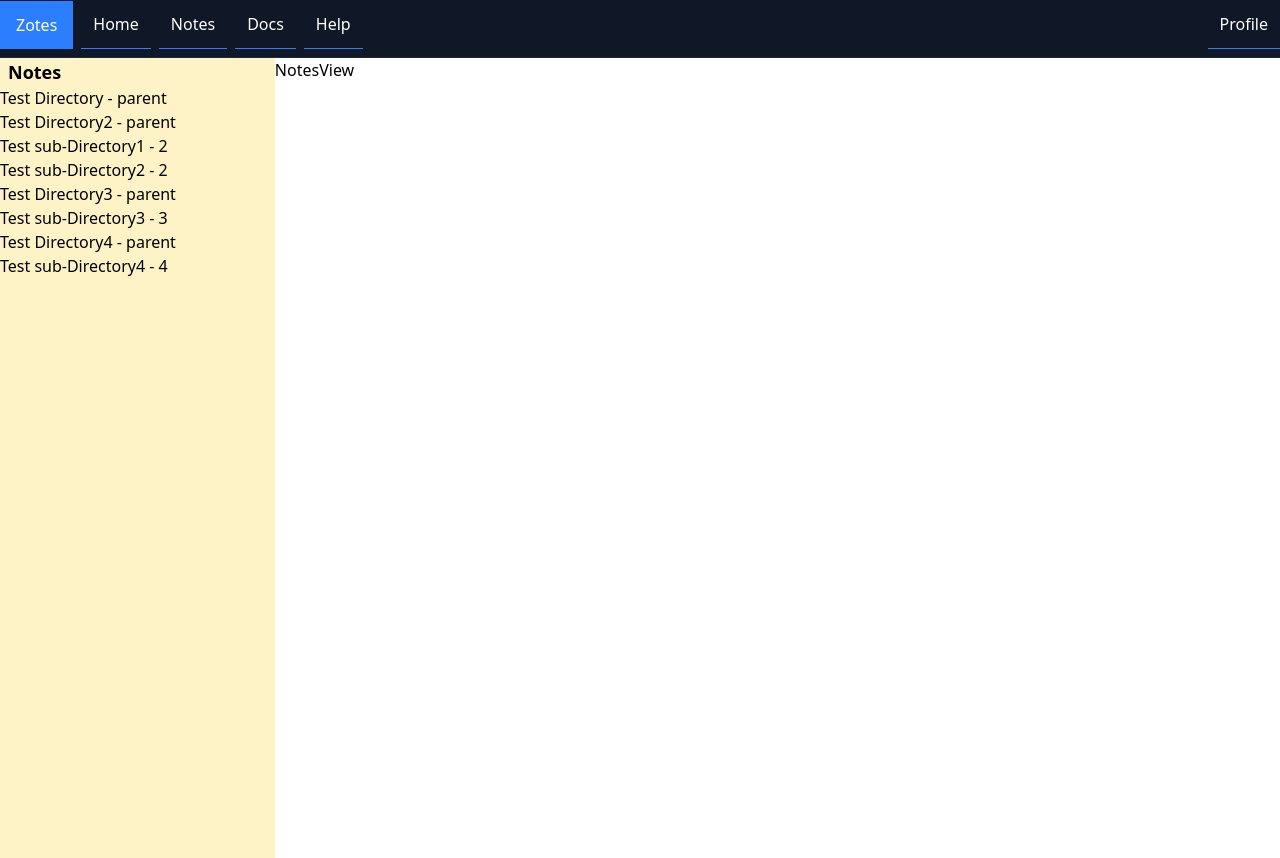
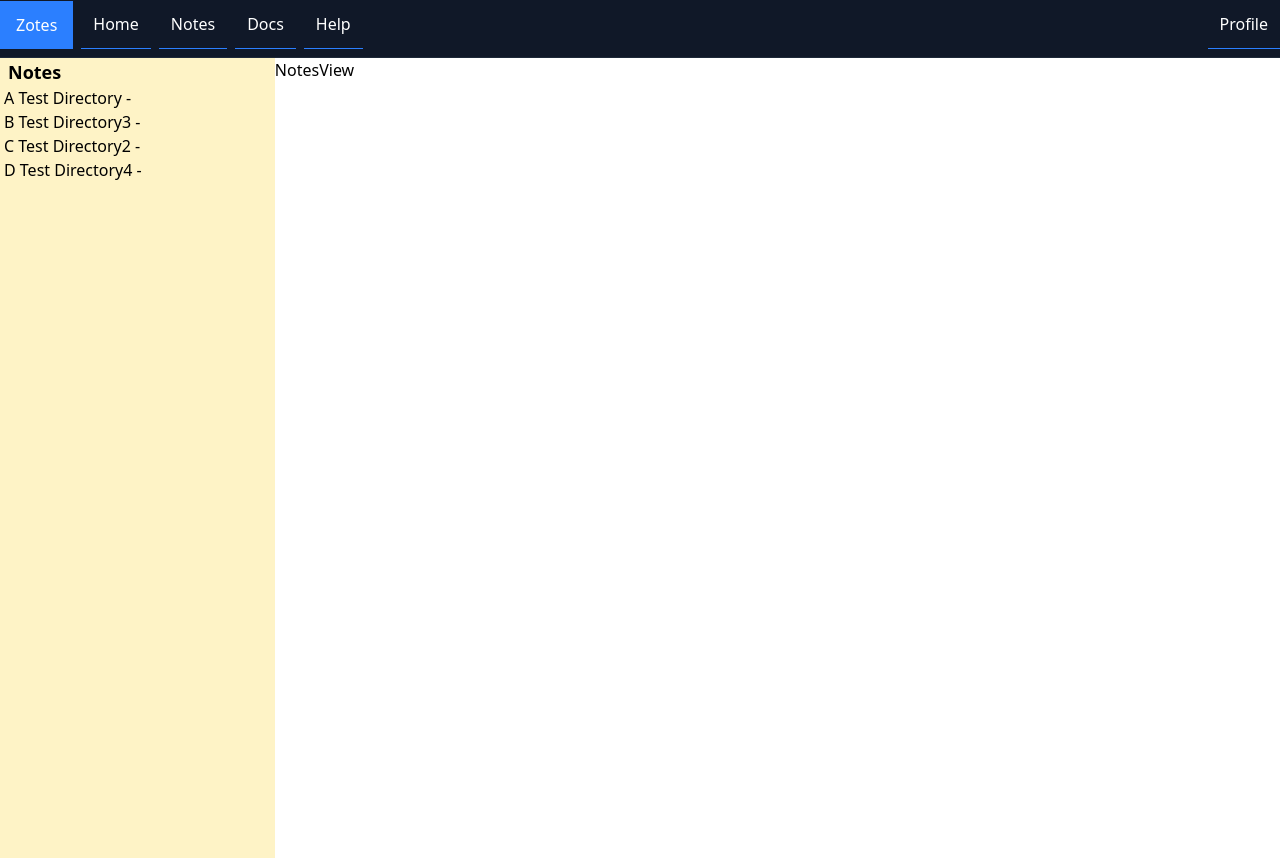
Before and after one commit to cwilliamson29/zotes, a React (Vite) app: page /user in a window 1280 px wide. Built offline with nearby package versions, Linux system fonts and the light colour scheme.

Commit message:
working on directory view

```diff
--- a/package.json
+++ b/package.json
@@ -10,6 +10,7 @@
     "preview": "vite preview"
   },
   "dependencies": {
+    "@headlessui/react": "^2.2.4",
     "@supabase/supabase-js": "^2.49.8",
     "@tailwindcss/vite": "^4.1.8",
     "react": "^19.1.0",
--- /dev/null
+++ b/src/components/notes/DisplayDirecories.jsx
@@ -0,0 +1,30 @@
+import React from 'react'
+import {sortDirectoriesByName} from "../../helpers/sidebarHelper.js";
+import {Transition} from "@headlessui/react";
+
+function DisplayDirectories({directory}) {
+    const [expanded, setExpanded] = React.useState(false);
+    const sortedDirectories = sortDirectoriesByName(directory.children)
+    return (
+        <div className="pl-1" onClick={() => setExpanded(!expanded)}>
+            {directory.name} - {directory.parent_id}
+
+            <Transition show={expanded} enter="transition ease-in-out duration-150" enterFrom="opacity-0 h-0" enterTo="opacity-100 h-auto"
+                        leave="transition ease-in-out duration-150" leaveFrom="opacity-100 h-auto" leaveTo="opacity-0 h-0">
+                <div className="min-w-full">
+                    {sortedDirectories.map((child) => (
+
+                        <div key={child.id} className="pl-3">{child.name}</div>)
+                    )}
+                </div>
+            </Transition>
+            {/*{sortedDirectories.map((child) => (*/}
+
+            {/*    <div key={child.id} className="pl-3">{child.name}</div>)*/}
+            {/*)}*/}
+            <div id={"parentContent" + directory.id}></div>
+        </div>
+    )
+}
+
+export default DisplayDirectories
--- a/src/components/notes/Sidebar.jsx
+++ b/src/components/notes/Sidebar.jsx
@@ -1,39 +1,55 @@
 import React from 'react'
+import {sortDirectoriesByName} from "../../helpers/sidebarHelper.js";
+import DisplayDirectories from "./DisplayDirecories.jsx";
 
 function Sidebar() {
     const menuItems = [
-        {name: "Test Directory", id: 1, parent_id: "parent"},
-        {name: "Test Directory2", id: 2, parent_id: "parent"},
-        {name: "Test Directory3", id: 3, parent_id: "parent"},
-        {name: "Test Directory4", id: 4, parent_id: "parent"},
-        {name: "Test sub-Directory1", id: 5, parent_id: 2},
-        {name: "Test sub-Directory2", id: 6, parent_id: 2},
-        {name: "Test sub-Directory3", id: 7, parent_id: 3},
-        {name: "Test sub-Directory4", id: 8, parent_id: 4},
+        {name: "A Test Directory", id: 1, parent_id: null, children: []},
+        {
+            name: "C Test Directory2", id: 2, parent_id: null, children: [
+                {name: "B Test sub-Directory1", id: 5, parent_id: 2, children: []},
+                {name: "A Test sub-Directory2", id: 6, parent_id: 2, children: []},
+            ]
+        },
+        {
+            name: "B Test Directory3", id: 3, parent_id: null, children: [
+                {name: "Test sub-Directory3", id: 7, parent_id: 3, children: []},
+            ]
+        },
+        {
+            name: "D Test Directory4", id: 4, parent_id: null, children: [
+                {name: "Test sub-Directory4", id: 8, parent_id: 4, children: []},
+
+            ]
+        },
     ];
 
     const SortDirectories = (items) => {
-        const parents = items.filter(item => item.parent_id === "parent");
-        const children = items.filter(item => item.parent_id !== "parent");
-
-        const sorted = [];
-
-        for (const parent of parents) {
-            sorted.push(parent);
-            const childItems = children.filter(child => child.parent_id === parent.id);
-            sorted.push(...childItems);
-        }
-
-        return sorted;
+        // const parents = items.filter(item => item.parent_id === null);
+        // const children = items.filter(item => item.parent_id !== "parent");
+        //
+        // const sorted = [];
+        //
+        // for (const parent of parents) {
+        //     sorted.push(parent);
+        //     const childItems = children.filter(child => child.parent_id === parent.id);
+        //     sorted.push(...childItems);
+        // }
+        //
+        // return sorted;
+        const arr = items.sort((a, b) => {
+            if (a.name > b.name) return 1;
+            if (a.name < b.name) return -1;
+            return 0;
+        });
+        return arr;
     }
-    const sortedDirectories = SortDirectories(menuItems)
+    const sortedDirectories = sortDirectoriesByName(menuItems)
     return (
         <div className="w-[350px] bg-amber-100 text-black h-full">
             <h2 className="text-lg font-bold pl-2">Notes</h2>
-            {sortedDirectories.map((item, i) => (
-                <div key={i}>
-                    {item.name} - {item.parent_id}
-                </div>
+            {sortedDirectories.map((item) => (
+                <DisplayDirectories directory={item} key={item.id}/>
             ))}
         </div>
     )
--- /dev/null
+++ b/src/helpers/sidebarHelper.js
@@ -0,0 +1,8 @@
+export const sortDirectoriesByName = (directories) => {
+    const arr = directories.sort((a, b) => {
+        if (a.name > b.name) return 1;
+        if (a.name < b.name) return -1;
+        return 0;
+    });
+    return arr;
+}
```
Also changed, not shown: 1 other file (tests, documents, lock files or other folders).
